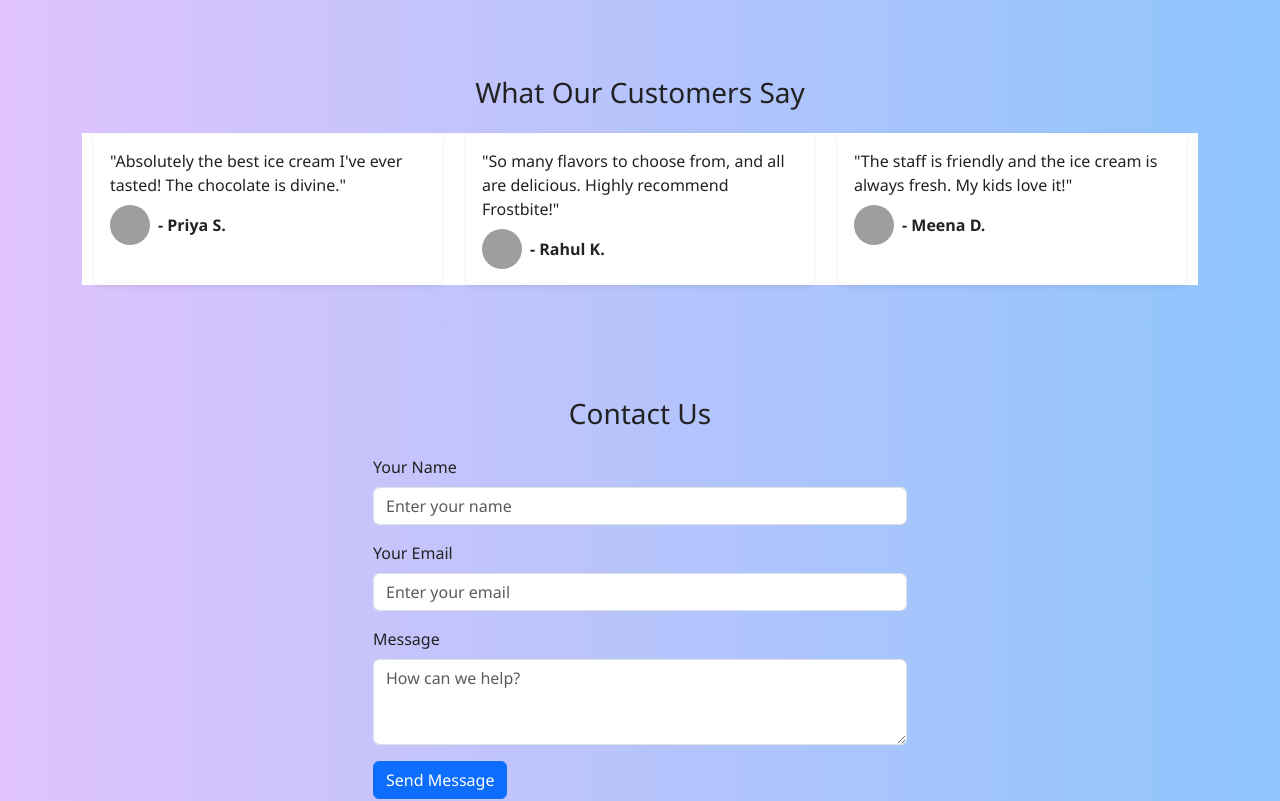
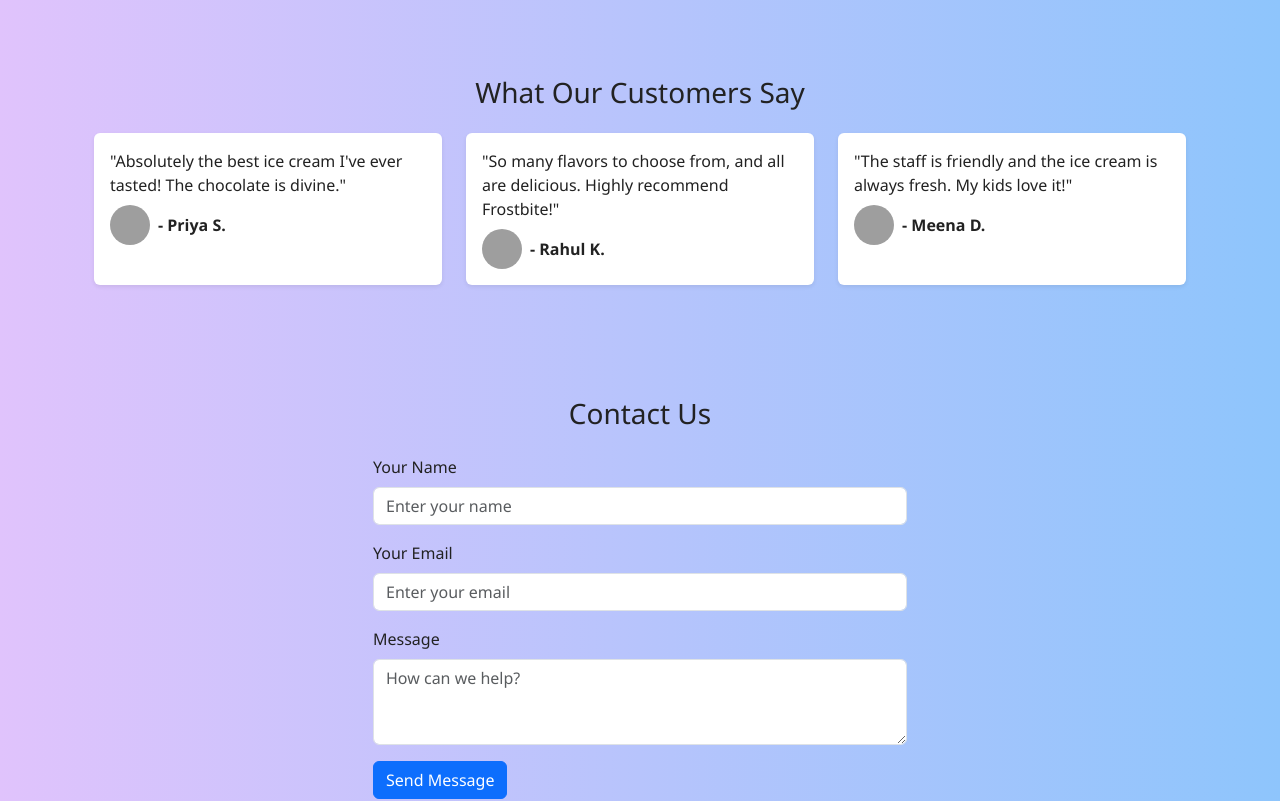
Before and after one commit to sathish-repos/frostbite, an Angular app: page / in a window 1280 px wide. Shown: the part 1960-2761 px from the top of the page. Built offline with nearby package versions, Linux system fonts and the light colour scheme.

Commit message:
add at symbol

```diff
--- a/src/app/components/home/home.component.html
+++ b/src/app/components/home/home.component.html
@@ -190,8 +190,8 @@
   <div class="container">
     <h3 class="text-center text-choco mb-4">What Our Customers Say</h3>
     <div class="row justify-content-center">
-      <div class="col-md-4 mb-3 bg-white">
-        <div class="testimonial p-3 bg-cream rounded shadow-sm h-100">
+      <div class="col-md-4 mb-3">
+        <div class="testimonial p-3 bg-cream rounded shadow-sm h-100 bg-white">
           <p class="mb-2">
             "Absolutely the best ice cream I've ever tasted! The chocolate is
             divine."
@@ -207,8 +207,8 @@
           </div>
         </div>
       </div>
-      <div class="col-md-4 mb-3 bg-white">
-        <div class="testimonial p-3 bg-cream rounded shadow-sm h-100">
+      <div class="col-md-4 mb-3">
+        <div class="testimonial p-3 bg-cream rounded shadow-sm h-100 bg-white">
           <p class="mb-2">
             "So many flavors to choose from, and all are delicious. Highly
             recommend Frostbite!"
@@ -224,8 +224,8 @@
           </div>
         </div>
       </div>
-      <div class="col-md-4 mb-3 bg-white">
-        <div class="testimonial p-3 bg-cream rounded shadow-sm h-100">
+      <div class="col-md-4 mb-3">
+        <div class="testimonial p-3 bg-cream rounded shadow-sm h-100 bg-white">
           <p class="mb-2">
             "The staff is friendly and the ice cream is always fresh. My kids
             love it!"
@@ -282,7 +282,7 @@
           <button type="submit" class="btn btn-primary">Send Message</button>
         </form>
         <div class="mt-4 text-center">
-          <p class="mb-1"><strong>Email:</strong> hello at frostbite.com</p>
+          <p class="mb-1"><strong>Email:</strong> hello{{`@`}}frostbite.com</p>
           <p class="mb-1"><strong>Phone:</strong> +91 98765 43210</p>
           <p><strong>Visit Us:</strong> 123, Sweet Street, Chennai</p>
         </div>
```
